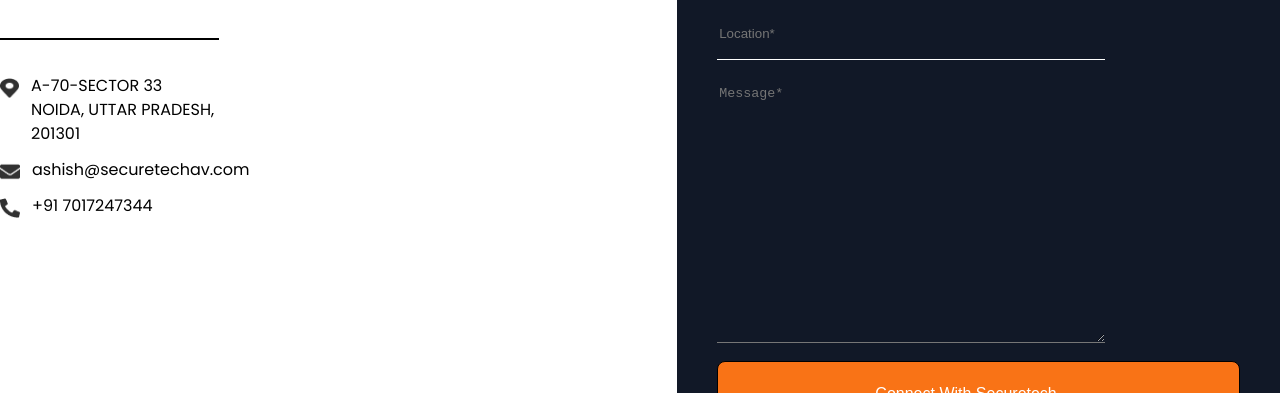
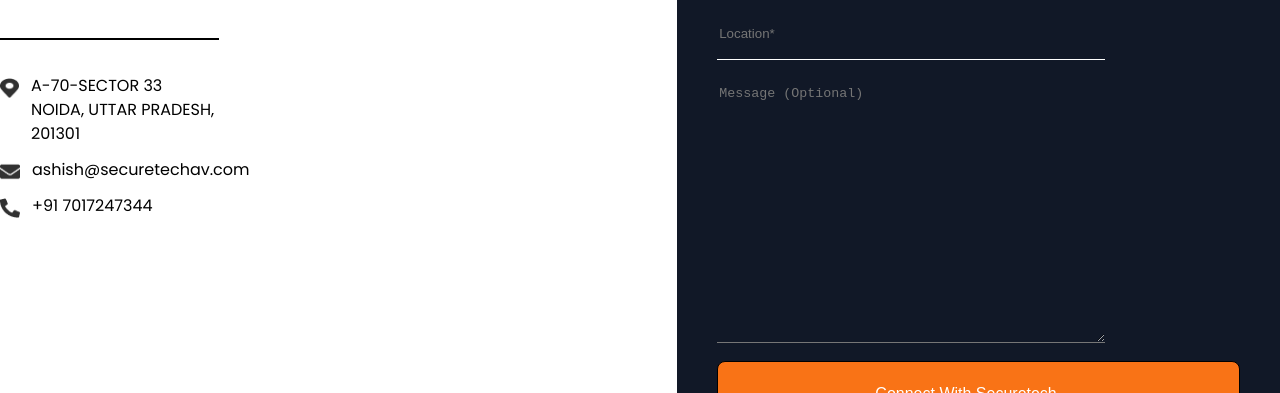
Before and after one commit to AshishBhardwaj01/securetech, a React (Vite) app: page /Contactus in a window 1280 px wide. Shown: the part 940-1333 px from the top of the page. Built offline with nearby package versions, Linux system fonts and the light colour scheme; a web font is replaced by a local one.

Commit message:
"Removed .env file, server.js, and updated package.json, package-lock.json, and contactform.jsx to use @emailjs/browser instead of nodemailer"

```diff
--- a/package.json
+++ b/package.json
@@ -3,6 +3,7 @@
   "version": "0.1.0",
   "private": true,
   "dependencies": {
+    "@emailjs/browser": "^4.4.1",
     "@fortawesome/fontawesome-free": "^6.6.0",
     "@testing-library/jest-dom": "^5.16.5",
     "@testing-library/react": "^13.4.0",
--- a/src/components/contactform.jsx
+++ b/src/components/contactform.jsx
@@ -1,7 +1,9 @@
-import React, { useState } from "react";
+import React, { useState, useRef } from "react";
 import PropTypes from "prop-types";
+import emailjs from '@emailjs/browser';
 
 const ContactForm = ({ className = "" }) => {
+  const form = useRef();
   const [formData, setFormData] = useState({
     name: "",
     phone: "",
@@ -18,16 +20,13 @@ const ContactForm = ({ className = "" }) => {
   const handleSubmit = (e) => {
     e.preventDefault();
 
-    fetch('http://localhost:5000/send', {
-      method: 'POST',
-      headers: {
-        'Content-Type': 'application/json',
-      },
-      body: JSON.stringify(formData),
-    })
-      .then((response) => response.json())
-      .then((data) => {
-        if (data.success) {
+    emailjs.sendForm(
+      'service_oslql4g',
+      'template_hvwdaqg',
+      form.current, {
+      publicKey:'dOG8NY3cIaRMiwlBj',})
+      .then((result) => {
+        console.log(result.text);
         alert('Message sent successfully!');
         setFormData({
           name: "",
@@ -36,20 +35,15 @@ const ContactForm = ({ className = "" }) => {
           company: "",
           location: "",
           message: ""
-          });  // Clear form data on success
-        } else {
-          alert('Failed to send message, please try again.');
-        }
-      })
-      .catch((error) => {
-        console.error('Error:', error);
+        });
+      }, (error) => {
+        console.log(error.text);
         alert('Failed to send message, please try again.');
       });
   };
 
   return (
-    <form className={`flex flex-row lg:flex-col py-28 lg:py-14 items-start lg:items-center justify-center gap-60 text-left text-base text-black font-poppins ${className}`} onSubmit={handleSubmit}>
-      <div className="flex flex-col items-center justify-center max-w-full">
+      <form ref={form} className={`flex flex-row lg:flex-col py-28 lg:py-14 items-start lg:items-center justify-center gap-60 text-left text-base text-black font-poppins ${className}`} onSubmit={handleSubmit}>      <div className="flex flex-col items-center justify-center max-w-full">
         <div className="flex flex-col items-start lg:px-4 justify-start gap-5 max-w-full">
           <div className="flex flex-col items-start justify-start text-29xl">
             <h1 className="m-0 mt-10 tracking-normal leading-normal font-semibold">
@@ -159,18 +153,17 @@ const ContactForm = ({ className = "" }) => {
             </div>
             <textarea
               className="bg-transparent h-60 w-96 lg:w-60 text-white border-b-[1px] py-4 border-solid border-slategray"
-              placeholder="Message*"
+              placeholder="Message (Optional)"
               rows="10"
               cols="28 lg:18"
               name="message"
               value={formData.message}
               onChange={handleChange}
-              required
             ></textarea>
           </div>
         </div>
         <div className="flex flex-row items-center justify-center">
-          <button className="cursor-pointer bg-orange-500 hover:bg-slate-200 hover:text-orange-500 rounded-lg text-white px-36 lg:px-10 py-5 flex flex-row items-end justify-start gap-2.5 border-[1px] border-solid border-aquamarine" type="submit">
+          <button className="cursor-pointer bg-orange-500 hover:bg-orange-800 rounded-lg text-white px-36 lg:px-10 py-5 flex flex-row items-end justify-start gap-2.5 border-[1px] border-solid border-aquamarine" type="submit">
             <div className="text-base leading-normal capitalize font-normal">
               Connect with Securetech today
             </div>
```
Also changed, not shown: server.js (deleted, +0 -49 lines), 2 other files (tests, documents, lock files or other folders). Lines whose indentation alone changed are shown as unchanged.
